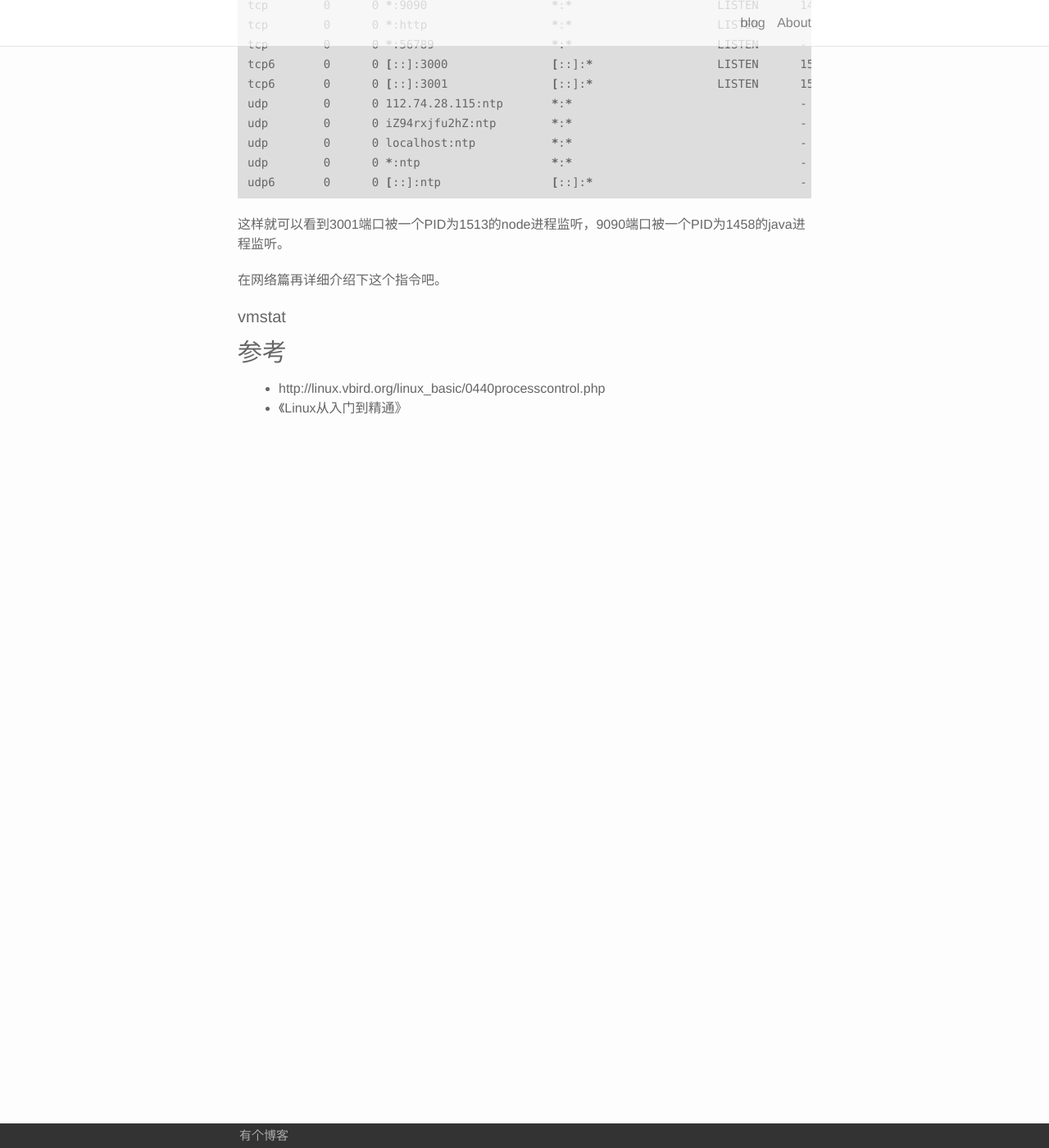
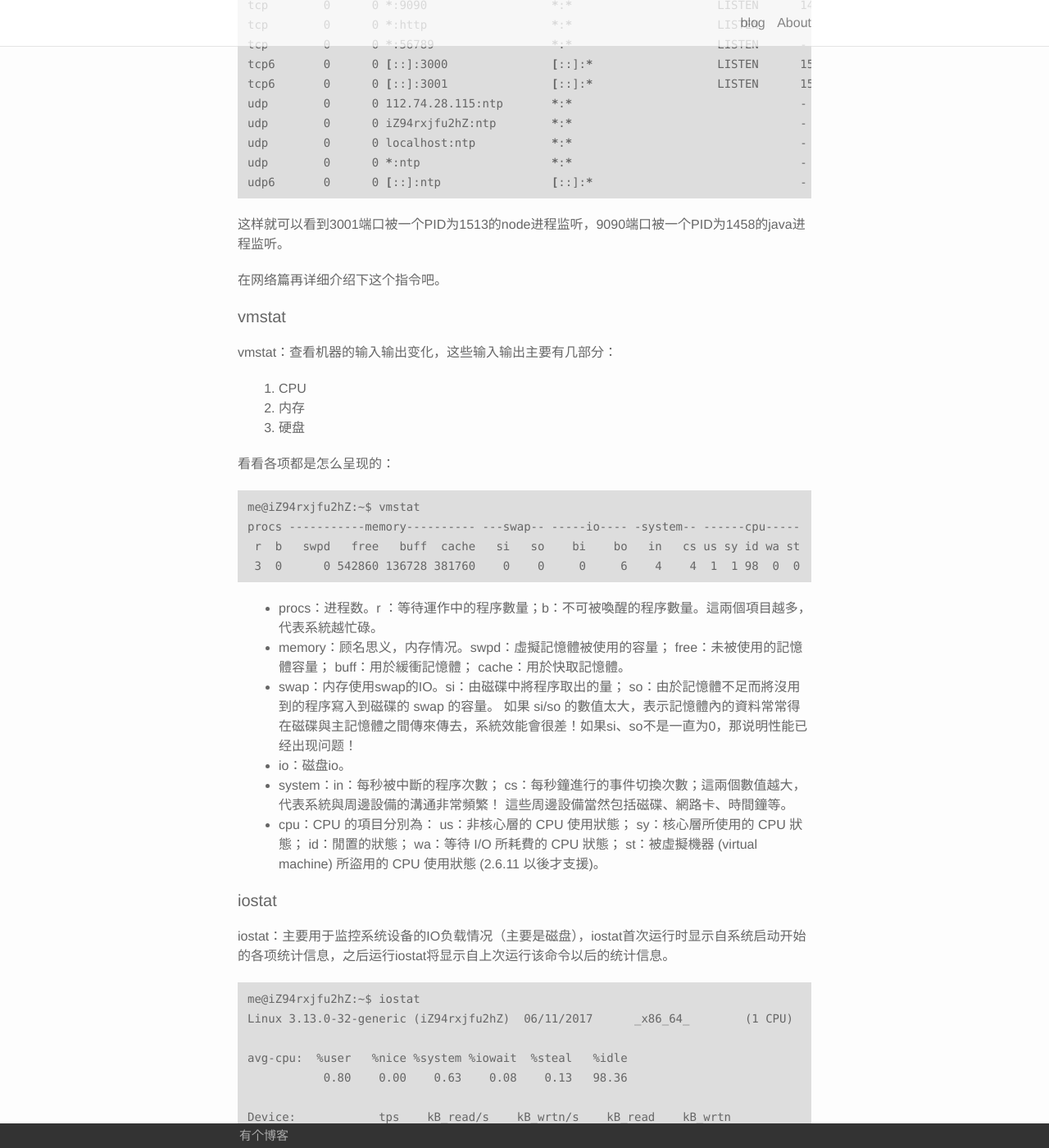
Before and after one commit to afghl/afghl.github.io, a Jekyll site: the page built from _posts/2017-06-08-linux-02-status.markdown, in a window 1280 px wide and 1400 px high, scrolled down 1982 px. Shown: the whole window at 82% size. Built offline with Jekyll 4.4.1, drawn with Linux system fonts in a browser that asks for light colours; some of the changed text lies outside the part shown.

Commit message:
add vm stat and iostat

```diff
--- a/_posts/2017-06-08-linux-02-status.markdown
+++ b/_posts/2017-06-08-linux-02-status.markdown
@@ -100,7 +100,55 @@ udp6       0      0 [::]:ntp                [::]:*
 
 #### vmstat
 
+vmstat：查看机器的输入输出变化，这些输入输出主要有几部分：
 
+1. CPU
+2. 内存
+3. 硬盘
+
+看看各项都是怎么呈现的：
+
+~~~
+me@iZ94rxjfu2hZ:~$ vmstat
+procs -----------memory---------- ---swap-- -----io---- -system-- ------cpu-----
+ r  b   swpd   free   buff  cache   si   so    bi    bo   in   cs us sy id wa st
+ 3  0      0 542860 136728 381760    0    0     0     6    4    4  1  1 98  0  0
+~~~
+
+- procs：进程数。r ：等待運作中的程序數量；b：不可被喚醒的程序數量。這兩個項目越多，代表系統越忙碌。
+- memory：顾名思义，内存情况。swpd：虛擬記憶體被使用的容量； free：未被使用的記憶體容量； buff：用於緩衝記憶體； cache：用於快取記憶體。
+- swap：内存使用swap的IO。si：由磁碟中將程序取出的量； so：由於記憶體不足而將沒用到的程序寫入到磁碟的 swap 的容量。 如果 si/so 的數值太大，表示記憶體內的資料常常得在磁碟與主記憶體之間傳來傳去，系統效能會很差！如果si、so不是一直为0，那说明性能已经出现问题！
+- io：磁盘io。
+- system：in：每秒被中斷的程序次數； cs：每秒鐘進行的事件切換次數；這兩個數值越大，代表系統與周邊設備的溝通非常頻繁！ 這些周邊設備當然包括磁碟、網路卡、時間鐘等。
+- cpu：CPU 的項目分別為：
+us：非核心層的 CPU 使用狀態； sy：核心層所使用的 CPU 狀態； id：閒置的狀態； wa：等待 I/O 所耗費的 CPU 狀態； st：被虛擬機器 (virtual machine) 所盜用的 CPU 使用狀態 (2.6.11 以後才支援)。
+
+#### iostat
+
+iostat：主要用于监控系统设备的IO负载情况（主要是磁盘），iostat首次运行时显示自系统启动开始的各项统计信息，之后运行iostat将显示自上次运行该命令以后的统计信息。
+
+~~~
+me@iZ94rxjfu2hZ:~$ iostat
+Linux 3.13.0-32-generic (iZ94rxjfu2hZ) 	06/11/2017 	_x86_64_	(1 CPU)
+
+avg-cpu:  %user   %nice %system %iowait  %steal   %idle
+           0.80    0.00    0.63    0.08    0.13   98.36
+
+Device:            tps    kB_read/s    kB_wrtn/s    kB_read    kB_wrtn
+xvda              0.57         0.11         5.68    1082365   57503280
+~~~
+
+- tps：该设备每秒的传输次数（Indicate the number of transfers per second that were issued to the device.）。"一次传输"意思是"一次I/O请求"。多个逻辑请求可能会被合并为"一次I/O请求"。"一次传输"请求的大小是未知的。
+- kB_read/s：每秒从设备（drive expressed）读取的数据量；
+- kB_wrtn/s：每秒向设备（drive expressed）写入的数据量；
+- kB_read：读取的总数据量；
+- kB_wrtn：写入的总数量数据量；这些单位都为Kilobytes。
+
+iostat还有一个-x选项，能显示磁盘性能相关的更详尽的信息，但一般情况下应该用不到，先不列出了。
+
+#### 其他
+
+包括：ss, sar, mpstat。 linux下相关的命令太多，不需要一一记住，掌握几个就可以了。
 
 ### 参考
 
```
